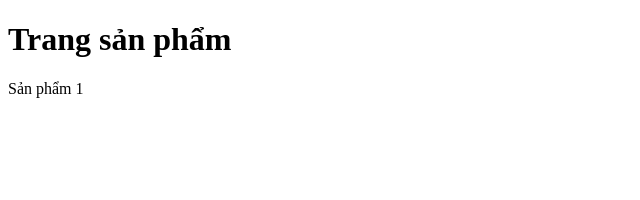
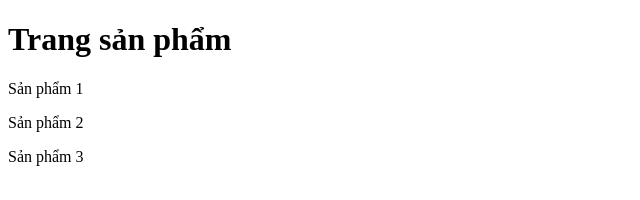
Before and after one commit to baohn04/be-course-test, a plain HTML site: page product.html in a window 1280 px wide. Shown: the whole page, without its empty margins (0-640 px from the left). Drawn offline with Linux system fonts and the light colour scheme.

Commit message:
update page product

```diff
--- a/product.html
+++ b/product.html
@@ -8,5 +8,7 @@
 <body>
   <h1>Trang sản phẩm</h1>
   <p>Sản phẩm 1</p>
+  <p>Sản phẩm 2</p>
+  <p>Sản phẩm 3</p>
 </body>
 </html>
```
